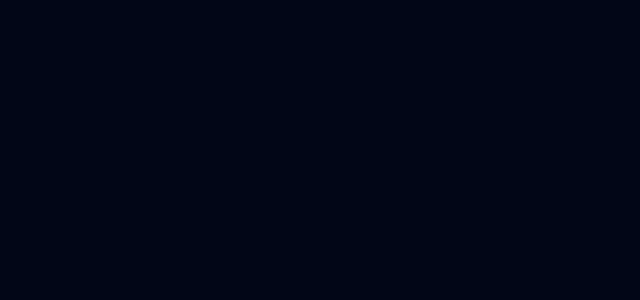
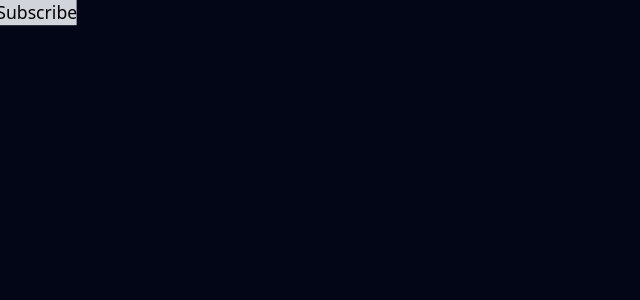
Before and after one commit to its-lakshya/FramerMotion, a React (Vite) app: page / in a window 1280 px wide. Shown: the top 300 px of the page, without its empty margins (0-640 px from the left). Built offline with nearby package versions, Linux system fonts and the light colour scheme.

Commit message:
made the third transition

```diff
--- a/src/App.jsx
+++ b/src/App.jsx
@@ -48,7 +48,12 @@
           </motion.div>
 
         </motion.div>
-        <motion.div variants={gridSquareVarients} className="bg-slate-800 aspect-square rounded-lg justify-center flex items-center gap-10"></motion.div>
+
+        <motion.div variants={gridSquareVarients} className="bg-slate-800 aspect-square rounded-lg justify-center flex items-center gap-10">
+          <motion.button whileTap={{scale:0.9}} whileHover={{scale:1.1, backgroundColor:'#d1d5db', color:'black'}} transition={{bounceDamping:0, bounceStiffness:600}} className='bg-emerald-600 py-4 w-1/2 rounded-lg text-2xl text-gray-100 font-light tracking-wide'>
+            Subscribe
+          </motion.button>
+        </motion.div>
         <motion.div variants={gridSquareVarients} className="bg-slate-800 aspect-square rounded-lg justify-center flex items-center gap-10"></motion.div>
         <motion.div variants={gridSquareVarients} className="bg-slate-800 aspect-square rounded-lg justify-center flex items-center gap-10"></motion.div>
         <motion.div variants={gridSquareVarients} className="bg-slate-800 aspect-square rounded-lg justify-center flex items-center gap-10"></motion.div>
```
